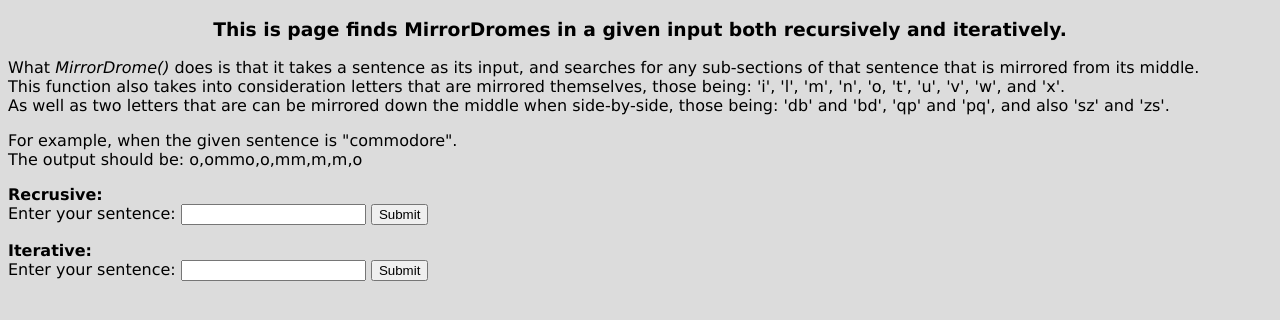
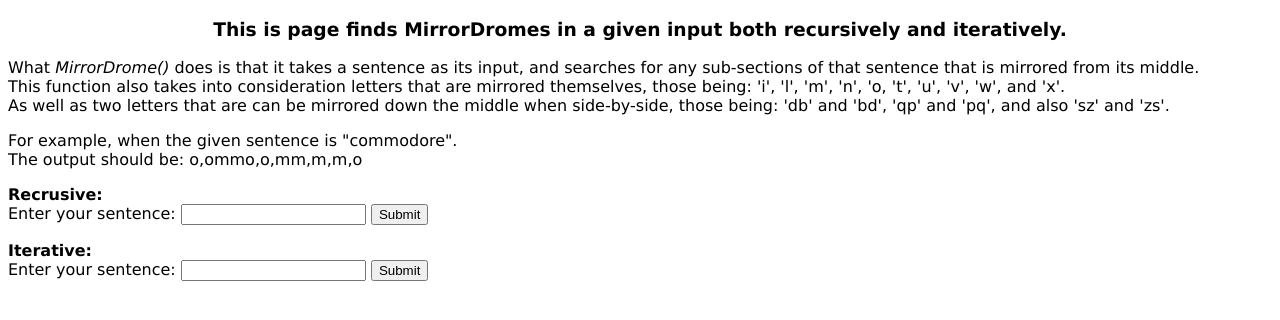
Before and after one commit to mubarizafzal/MirrorDromes, a plain HTML site: page index.html in a window 1280 px wide. Drawn offline with Linux system fonts and the light colour scheme.

Commit message:
Update index.html

```diff
--- a/index.html
+++ b/index.html
@@ -8,7 +8,7 @@
 		</title>
 		<style>
 			body {
-				background-color: rgb(220,220,220);
+				background-color: white;
 				font-family: verdana;
 			}
 			h3 {
```
